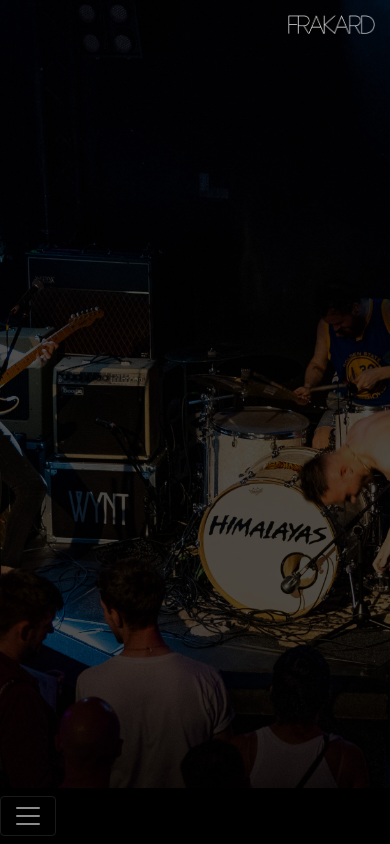
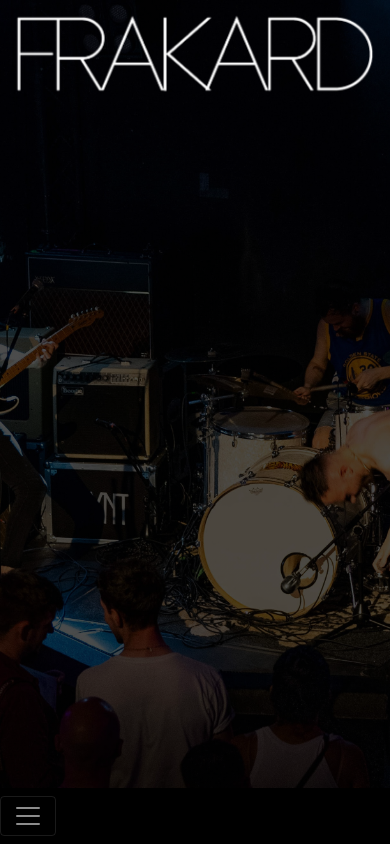
Before and after one commit to benjosephjones07/milestone-project-frakard, a plain HTML site: page index.html in a window 390 px wide. Drawn offline with nearby package versions, Linux system fonts and the light colour scheme.

Commit message:
edit mobile bg and logo

```diff
--- a/assets/css/style.css
+++ b/assets/css/style.css
@@ -10,16 +10,9 @@ body {
   background-repeat: no-repeat;
 }
 
-@media only screen and (max-width: 760px) {
-  body {
-    background-image: linear-gradient(rgba(0, 0, 0, 0.7), rgba(0, 0, 0, 0.7)),
-      url("../images/frakard-website-bg-mobile.jpg");
-    height: 100vh;
-    width: 100vw;
-    background-position: center;
-    background-size: cover;
-    background-repeat: no-repeat;
-  }
+.navbar-toggler-icon {
+  float: none;
+  margin-right:0;
 }
 
 .navbar {
@@ -52,9 +45,27 @@ body {
 }
 
 #band-logo {
-  width: 30%;
+  width: 40%;
   position: fixed;
   top: 0;
   right: 0;
   padding: 15px;
 }
+
+@media only screen and (max-width: 760px) {
+  body {
+    background-image: linear-gradient(rgba(0, 0, 0, 0.7), rgba(0, 0, 0, 0.7)),
+      url("../images/frakard-mobile-bg-2.jpeg");
+    height: 100vh;
+    width: 100vw;
+    background-position: center;
+    background-size: cover;
+    background-repeat: no-repeat;
+  }
+}
+
+@media only screen and (max-width: 600px) {
+  #band-logo {
+    width: 100%;
+  }
+}
```
Also changed, not shown: assets/images/frakard-mobile-bg-2.jpeg (added).
